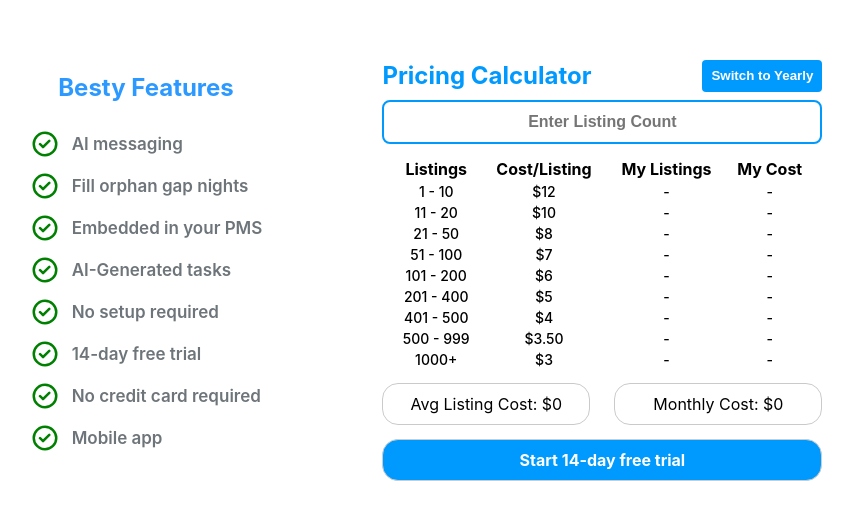
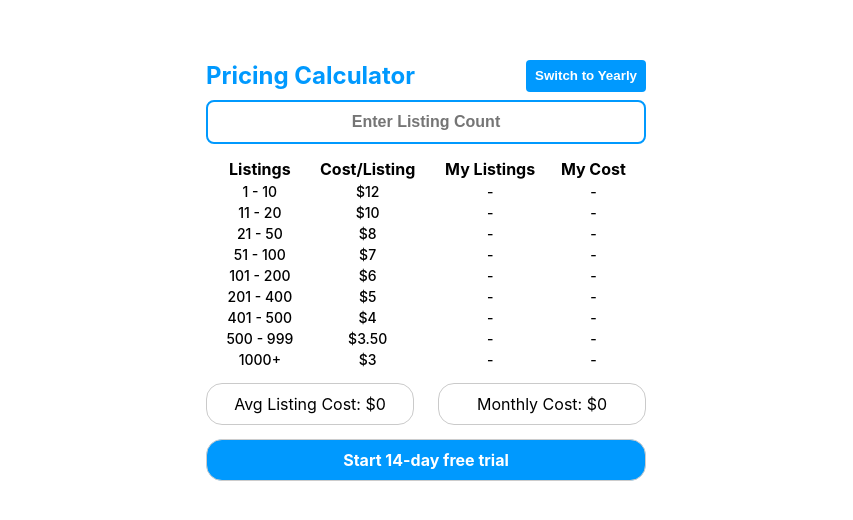
Before and after one commit to nathan-dopko/bestycalc, a React (Create React App) app: page / in a window 1280 px wide. Shown: the part 130-650 px from the top of the page, without its empty margins (214-1067 px from the left). Built offline with nearby package versions, Linux system fonts and the light colour scheme.

Commit message:
rmv card

```diff
--- a/src/App.js
+++ b/src/App.js
@@ -8,7 +8,7 @@
 const CompWrapper = () => {
   return (
     <div className="compWrapper">
-      <Card />
+      {/* <Card /> */}
       <BestyCalcR />
     </div>
   );
```
